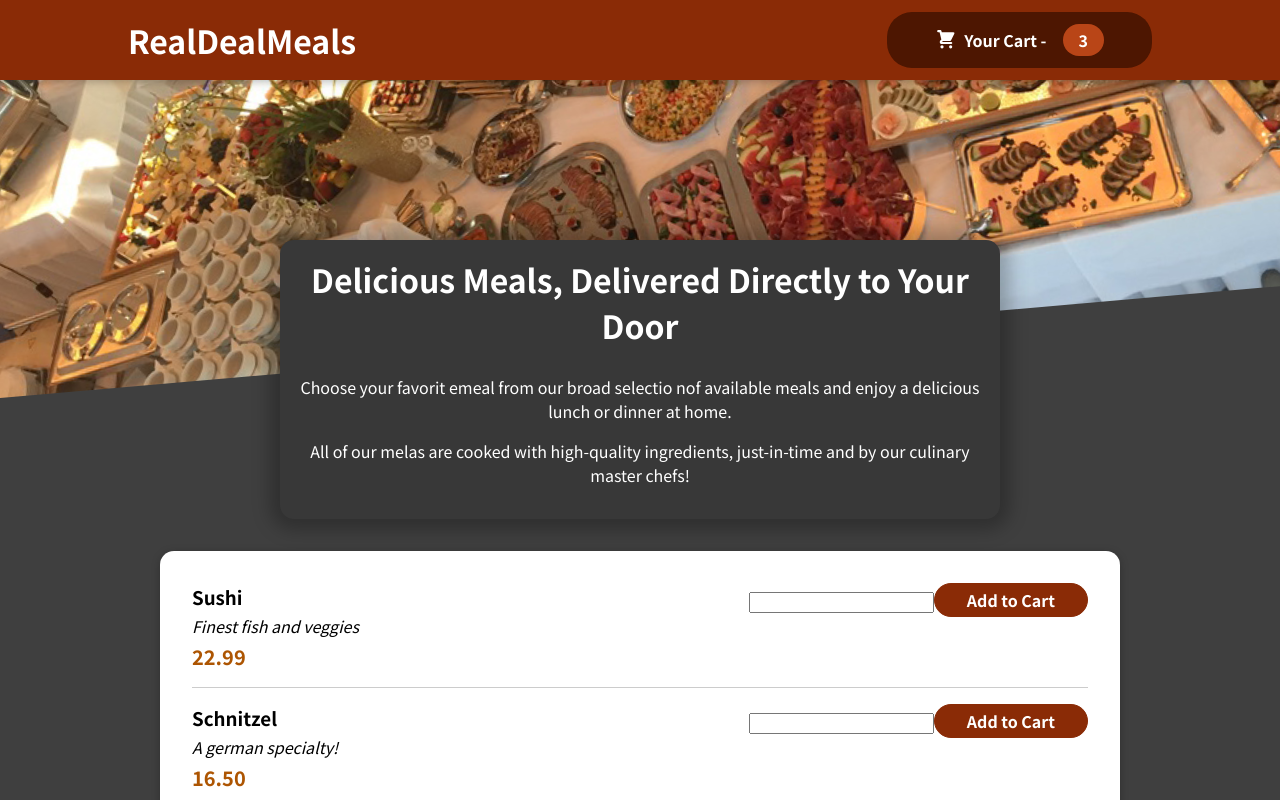
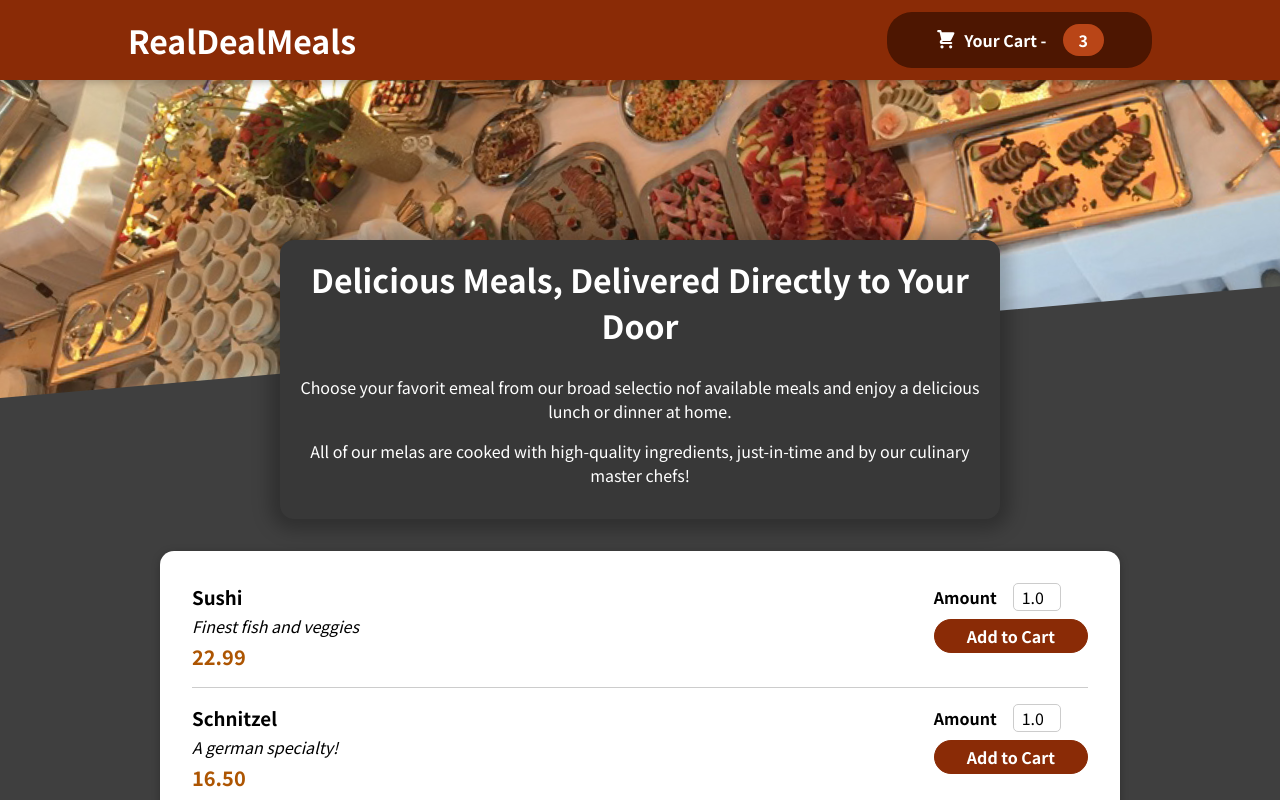
Before and after one commit to etorres-revature/React-foor_order_app, a React (Create React App) app: page / in a window 1280 px wide. Shown: the top 800 px of the page. Built offline with nearby package versions, Linux system fonts and the light colour scheme.

Commit message:
input in UI and added to Meal item form comp

```diff
--- a/src/components/Meals/MealItem/MealItemForm.js
+++ b/src/components/Meals/MealItem/MealItemForm.js
@@ -1,9 +1,20 @@
+import Input from "../../UI/Input";
 import styles from "./MealItemForm.module.css";
 
 const MealItemForm = (props) => {
   return (
     <form className={styles.form}>
-      <input />
+      <Input
+        label="Amount"
+        input={{
+          id: "amount",
+          type: "number",
+          min: "1",
+          max: "5",
+          step: "1",
+          defaultValue: "1.00",
+        }}
+      />
       <button>Add to Cart</button>
     </form>
   );
--- /dev/null
+++ b/src/components/UI/Input.js
@@ -0,0 +1,12 @@
+import styles from "./Input.module.css";
+
+const Input = (props) => {
+  return (
+    <div className={styles.input}>
+      <label htmlFor={props.input.id}>{props.label}</label>
+      <input {...props.input} />
+    </div>
+  );
+};
+
+export default Input;
--- /dev/null
+++ b/src/components/UI/Input.module.css
@@ -0,0 +1,18 @@
+.input {
+  display: flex;
+  align-items: center;
+  margin-bottom: 0.5rem;
+}
+
+.input label {
+  font-weight: bold;
+  margin-right: 1rem;
+}
+
+.input input {
+  width: 3rem;
+  border-radius: 5px;
+  border: 1px solid #ccc;
+  font: inherit;
+  padding-left: 0.5rem;
+}
```
